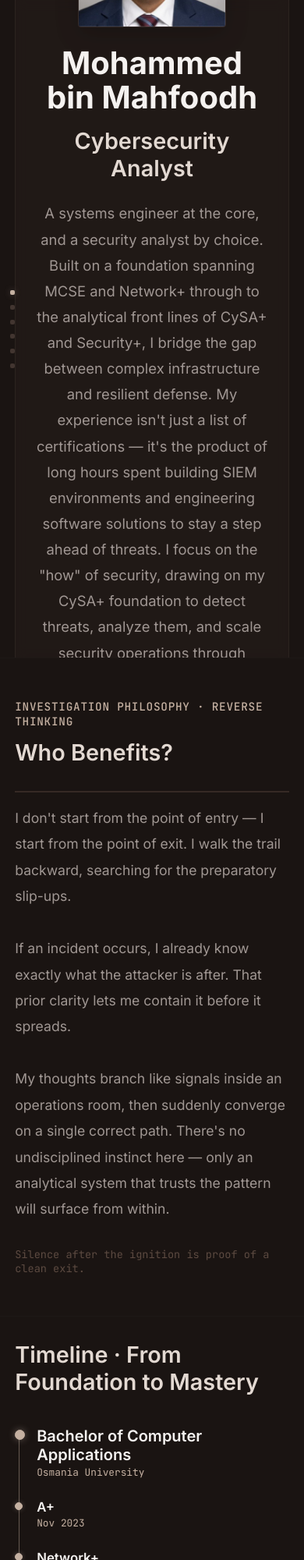
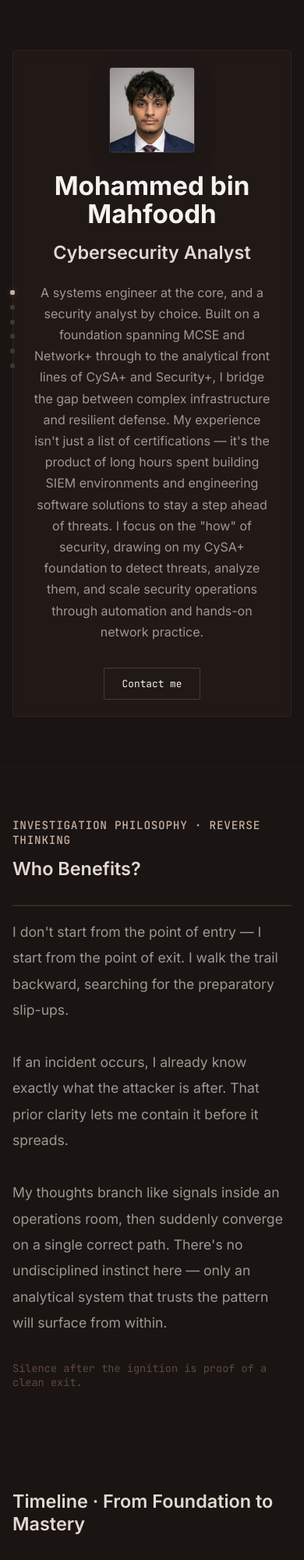
Before and after one commit to mohammedbimahfoodh/my-portfolio_v2, a plain HTML site: page index.html in a window 390 px wide. Shown: the top 2000 px of the page at 78% size. Drawn offline with Linux system fonts and the light colour scheme.

Commit message:
Add files via upload

```diff
--- a/style.css
+++ b/style.css
@@ -21,6 +21,7 @@ body {
     font-family: var(--font-heading);
     overflow-y: scroll;
     overflow-x: hidden;
+    height: 100vh;
     height: 100dvh;
     scroll-snap-type: y mandatory;
     -webkit-overflow-scrolling: touch;
@@ -75,15 +76,15 @@ body::-webkit-scrollbar-thumb { background: #3b2e29; }
 
 .section {
     scroll-snap-align: start;
-    height: 100dvh;
+    min-height: 100vh;
+    min-height: 100dvh;
     width: 100%;
     display: flex;
     align-items: center;
     justify-content: center;
     position: relative;
-    overflow: hidden;
     border-bottom: 1px solid rgba(212, 197, 185, 0.02);
-    padding: 2rem 0;
+    padding: 3rem 0;
 }
 
 .container {
@@ -352,7 +353,7 @@ h3 {
     letter-spacing: 0.1em;
 }
 
-/* ── MOBILE ─────────────────────────────────────────── */
+/* ── TABLET / MOBILE (≤768px) ──────────────────────────── */
 @media (max-width: 768px) {
     .side-indicator { left: 0.8rem; gap: 0.8rem; }
     .indicator-dot { width: 6px; height: 6px; }
@@ -360,9 +361,41 @@ h3 {
     .glass-panel { padding: 1.8rem; }
     .hero-wrap { justify-content: center; text-align: center; gap: 1.5rem; }
     .hero-image { order: -1; }
+    .profile-frame { width: 150px; height: 150px; }
     .investigation-flow { border-left: none; border-top: 2px solid #362a25; padding-left: 0; padding-top: 1rem; }
     .credentials-timeline { padding-left: 1.75rem; }
-    .node-marker { left: -1.75rem; }
-    .credential-node.is-education .node-marker { left: -1.79rem; }
+    .node-marker { left: -1.76rem; }
+    .credential-node.is-education .node-marker { left: -1.8rem; }
     .node-content { flex-direction: column; align-items: flex-start; gap: 0.15rem; }
+    .skills-grid { grid-template-columns: 1fr; }
+    .skill-item span:last-child { text-align: left; }
 }
+
+/* ── PHONES (≤430px — iPhone / Galaxy widths) ──────────── */
+@media (max-width: 430px) {
+    .container { padding: 1rem; }
+    .glass-panel { padding: 1.3rem; }
+    h1 { font-size: clamp(1.9rem, 8.5vw, 2.6rem); }
+    h2 { font-size: clamp(1.4rem, 6vw, 1.9rem); }
+    .lead { font-size: 1rem; line-height: 1.7; }
+    .profile-frame { width: 110px; height: 110px; }
+    .btn-connect { padding: 0.7rem 1.4rem; font-size: 0.8rem; margin-right: 0.6rem; }
+    .credentials-timeline { padding-left: 1.5rem; }
+    .node-marker { left: -1.51rem; }
+    .credential-node.is-education .node-marker { left: -1.55rem; }
+    .node-title { font-size: 0.95rem; }
+    .credential-node.is-education .node-title { font-size: 1.1rem; }
+}
+
+/* ── SHORT VIEWPORTS (landscape phones / small laptops) ── */
+@media (max-height: 560px) {
+    .section { padding: 1.5rem 0; }
+    .glass-panel { padding: 1.1rem; }
+    h1 { margin-bottom: 0.5rem; }
+    h2 { margin-bottom: 0.7rem; }
+    .lead { margin-top: 0.5rem; }
+    .credentials-timeline { margin-top: 1.2rem; }
+    .credential-node { padding-bottom: 1rem; }
+    .motto-lg, .motto-sm { margin-top: 1.2rem; }
+    .hero-image .profile-frame { width: 90px; height: 90px; }
+}
```
